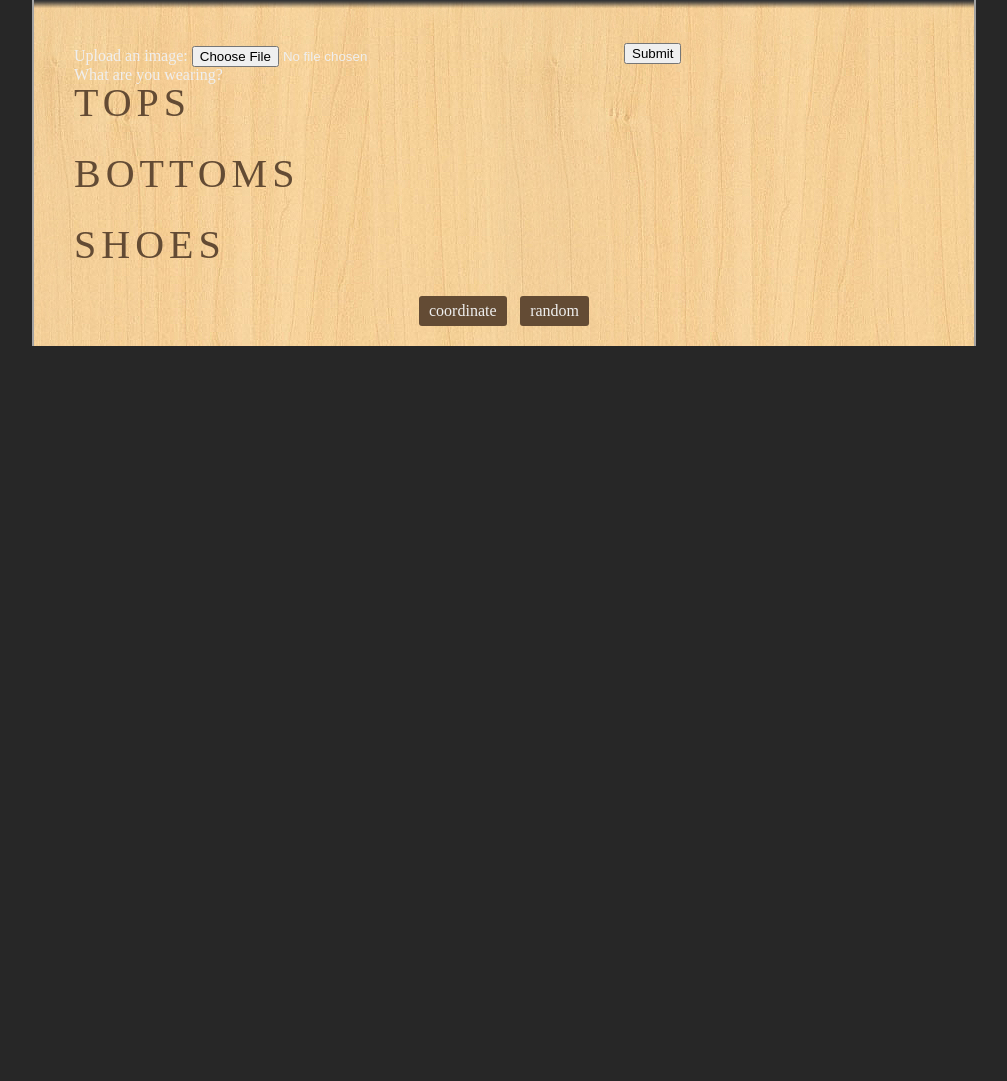
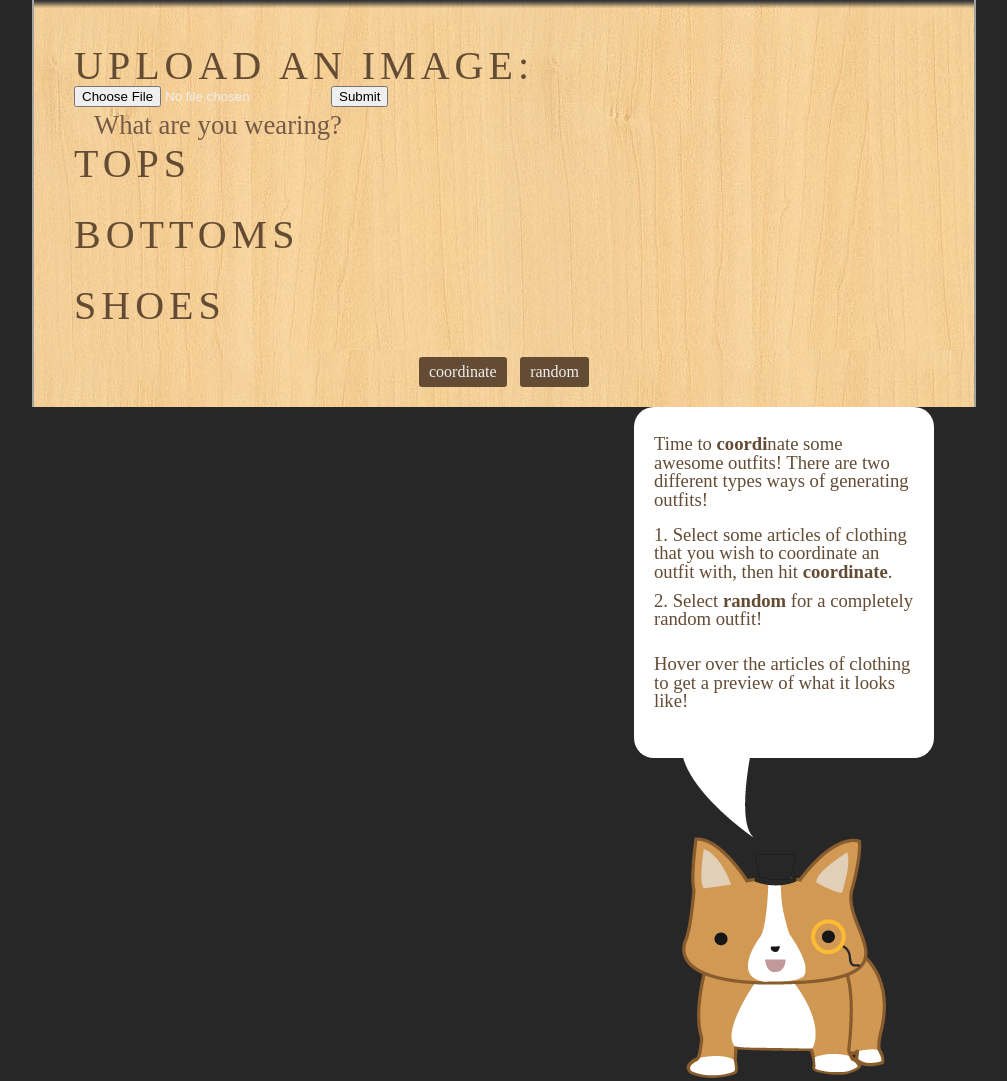
Before and after one commit to japacible/fashionation, a PHP site: page /fileupload.php in a window 1280 px wide. Shown: the part 211-1292 px from the top of the page, without its empty margins (136-1143 px from the left). Before the commit the page ends 557 px from the top, so only its background shows below. Run offline with PHP 8.4, Linux system fonts and the light colour scheme; some web fonts are replaced.

Commit message:
fileupload

```diff
--- a/fileupload.php
+++ b/fileupload.php
@@ -34,14 +34,14 @@
           </div>
           <div class="main-content">
           	<!--File Upload-->
-            <form action="result.php"
-				      method="post" enctype="multipart/form-data">
-				  		Upload an image:
+            <form action="result.php" method="post" enctype="multipart/form-data">
+				  		<h3>Upload an image:</h3>
 				  		<input type="file" name="image" />
-
+	            <input type="submit" />
+						</form>
 							<!--Wardrobe-->
 	            <div id="wardrobe">
-	            	<h2>What are you wearing?</h2>
+	            	<h4>What are you wearing?</h4>
 	              <div class="article-of-clothing" id="tops">
 	              	<h3>TOPS</h3>
 	                <p id="tops-error" class="wardrobe-error">You cannot select more than two tops.</p>
@@ -56,8 +56,6 @@
 	                <p id="shoes-error" class="wardrobe-error">You cannot select more than one pair of shoes</p>
 	              </div>
 	            </div>
-	            <input type="submit" />
-						</form>
 
               <!--I want buttons like this for submit!-->
             <div id="outfit-buttons">
@@ -69,11 +67,56 @@
               </div>
             </div>
           </div> <!--end main-content -->
-
-
           <div class="extra-content">
+            <div class="corgi-help-speech">
+              <div class="aoc-preview">
+                <!-- Katlyn put the paragraph of what the Display name is -->
+                <p>
+                  Time to <strong>coordi</strong>nate some awesome outfits! There
+                  are two different types ways of generating outfits!
+                </p>
+                <ol>
+                  <li>
+                    1. Select some articles of clothing that you wish to coordinate
+                       an outfit with, then hit <strong>coordinate</strong>.
+                  </li>
+                  <li>
+                    2. Select <strong>random</strong> for a completely random outfit!
+                  </li >
+                </ol>
+                <p id="aoc-help">
+                  Hover over the articles of clothing to get a preview of what it looks like!
+                </p>
+                <img id="aoc-help-image" src="" alt="" />
+              </div>
+            </div>
+            <div class="corgi">
+              <img src="assets/img/corgi_monocole_speech.png" alt="Coordi" />
+            </div>
           </div><!-- end extra content-->
 
+          <div class="main-content-2">
+            <div class="generated-outfit">
+              <div id="generated-outfit-aoc">
+                <!--Katlyn the aoc's should go here-->
+              </div>
+              <div id="generated-outfit-image">
+                <!--Katlyn the generated outfit image should go here-->
+                <p id="generated-disclaimer">
+                  this outfit is to provided give a general idea of the outfit; colors
+                  and styles will not match <strong>exactly</strong>
+                </p>
+                <div id="generated-outfit-buttons">
+                  <div class="outfit-button" id="love">
+                    &lt;3
+                  </div>
+                  <div class="outfit-button" id="generate-another">
+                    coordinate
+                  </div>
+                </div>
+              </div>
+            </div>
+          </div>
         </div> <!-- end main container -->
       </div>
   </body>
```
